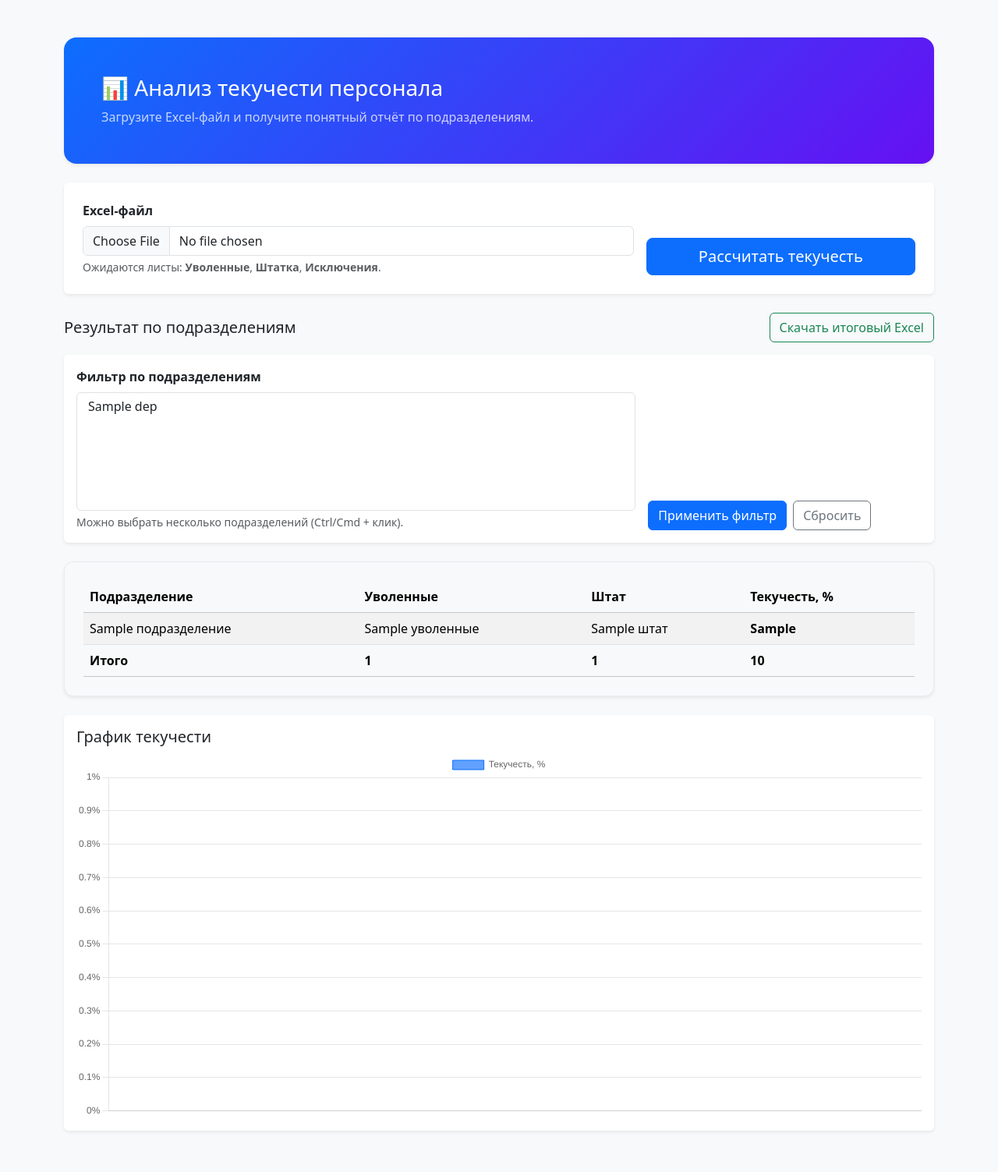
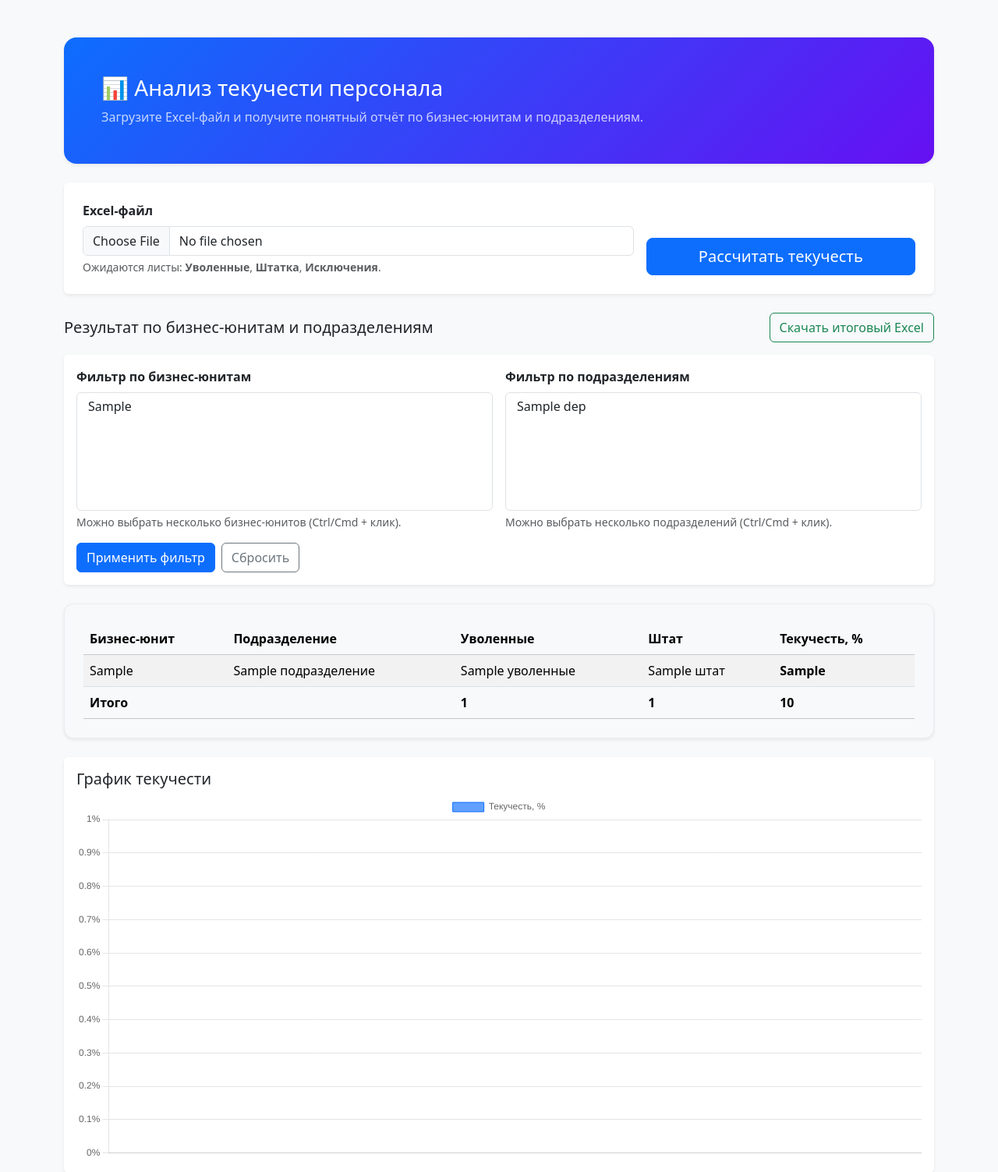
Before and after one commit to ZloyDedulkins/HR-, a Flask app: template templates/index.html in a window 1280 px wide. Shown: the top 1503 px of the page at 78% size. Before the commit the page ends 1451 px from the top, so only its background shows below. Run offline with Flask 3, Linux system fonts and the light colour scheme; the template is opened without the code that fills it: most values are stand-ins (such as "Sample title", 1, 10 or a date in 2020).

Commit message:
Добавить определение бизнес-юнита и фильтр по нему

```diff
--- a/app.py
+++ b/app.py
@@ -1,10 +1,62 @@
 from io import BytesIO
-
 from flask import Flask, redirect, render_template, request, send_file, session, url_for
 import pandas as pd
 
 app = Flask(__name__)
 app.secret_key = 'hr-dashboard-secret-key'
+
+AZS_POSITIONS = {
+    'администратор',
+    'бригадир-заправщик',
+    'заместитель директора азс по направлению розничной торговли',
+    'заправщик',
+    'заправщик агнкс',
+    'оператор-кассир',
+    'старший оператор-кассир',
+    'уборщик',
+    'фармацевт',
+}
+
+MB_POSITIONS = {
+    'директор кафе',
+    'заместитель директора азс по направлению кафе',
+    'кассир',
+    'менеджер кафе',
+    'повар',
+    'работник торгового зала',
+}
+
+
+def find_column(df: pd.DataFrame, variants: list[str]) -> str | None:
+    normalized = {str(col).strip().lower(): col for col in df.columns}
+    for variant in variants:
+        found = normalized.get(variant.lower())
+        if found:
+            return found
+    return None
+
+
+def normalize_text(value) -> str:
+    if pd.isna(value):
+        return ''
+    return str(value).strip()
+
+
+def determine_business_unit(department, position) -> str:
+    department_str = normalize_text(department)
+    position_str = normalize_text(position).lower()
+    first_symbol = department_str[:1].upper()
+
+    if first_symbol == 'М':
+        return 'БК'
+
+    if first_symbol.isdigit() or first_symbol == 'О':
+        if position_str in AZS_POSITIONS:
+            return 'АЗС'
+        if position_str in MB_POSITIONS:
+            return 'МБ'
+
+    return 'Не определен'
 
 
 def is_adult_at_dismissal(row: pd.Series) -> bool:
@@ -29,14 +81,31 @@ def build_full_result(file_obj) -> pd.DataFrame:
     fired_clean = fired[~fired['ФИО'].isin(exclude['ФИО'])].copy()
     fired_clean = fired_clean[fired_clean.apply(is_adult_at_dismissal, axis=1)]
 
-    fired_counts = fired_clean.groupby('подразделение').size().reset_index(name='Уволенные')
+    fired_position_col = find_column(fired_clean, ['должность'])
+    fired_clean['подразделение'] = fired_clean['подразделение'].fillna('Без подразделения').astype(str)
+    fired_clean['Бизнес-юнит'] = fired_clean.apply(
+        lambda row: determine_business_unit(row['подразделение'], row[fired_position_col] if fired_position_col else ''),
+        axis=1,
+    )
+    fired_counts = fired_clean.groupby(['Бизнес-юнит', 'подразделение']).size().reset_index(name='Уволенные')
+
+    staff_business_unit_col = find_column(staff, ['бизнес-юнит', 'бизнес юнит', 'бизнес-юнита', 'бизнес юнита'])
+    staff_position_col = find_column(staff, ['должность'])
 
     staff_base = staff[['подразделение', 'штат']].copy()
     staff_base['подразделение'] = staff_base['подразделение'].fillna('Без подразделения').astype(str)
+    if staff_business_unit_col:
+        staff_base['Бизнес-юнит'] = staff[staff_business_unit_col].fillna('Не определен').astype(str)
+    else:
+        staff_base['Бизнес-юнит'] = staff.apply(
+            lambda row: determine_business_unit(row['подразделение'], row[staff_position_col] if staff_position_col else ''),
+            axis=1,
+        )
 
     fired_counts['подразделение'] = fired_counts['подразделение'].fillna('Без подразделения').astype(str)
+    fired_counts['Бизнес-юнит'] = fired_counts['Бизнес-юнит'].fillna('Не определен').astype(str)
 
-    result_df = staff_base.merge(fired_counts, on='подразделение', how='left')
+    result_df = staff_base.merge(fired_counts, on=['Бизнес-юнит', 'подразделение'], how='left')
     result_df['Уволенные'] = result_df['Уволенные'].fillna(0).astype(int)
     result_df['штат'] = pd.to_numeric(result_df['штат'], errors='coerce').fillna(0)
 
@@ -46,14 +115,24 @@ def build_full_result(file_obj) -> pd.DataFrame:
         (result_df.loc[non_zero_staff, 'Уволенные'] / result_df.loc[non_zero_staff, 'штат']) * 100
     ).round(2)
 
-    result_df = result_df.sort_values('подразделение', ascending=True)
+    result_df = result_df.sort_values(['Бизнес-юнит', 'подразделение'], ascending=True)
     return result_df
 
 
-def apply_department_filter(result_df: pd.DataFrame, selected_departments: list[str]) -> pd.DataFrame:
-    if not selected_departments:
-        return result_df
-    return result_df[result_df['подразделение'].isin(selected_departments)].copy()
+def apply_filters(
+    result_df: pd.DataFrame,
+    selected_departments: list[str],
+    selected_business_units: list[str],
+) -> pd.DataFrame:
+    filtered = result_df.copy()
+
+    if selected_departments:
+        filtered = filtered[filtered['подразделение'].isin(selected_departments)]
+
+    if selected_business_units:
+        filtered = filtered[filtered['Бизнес-юнит'].isin(selected_business_units)]
+
+    return filtered.copy()
 
 
 @app.route('/', methods=['GET', 'POST'])
@@ -79,12 +158,15 @@ def index():
     chart_labels = []
     chart_values = []
     department_options = []
+    business_unit_options = []
     selected_departments = request.args.getlist('departments')
+    selected_business_units = request.args.getlist('business_units')
 
     if full_records:
         full_result_df = pd.DataFrame(full_records)
         department_options = full_result_df['подразделение'].dropna().astype(str).sort_values().unique().tolist()
-        filtered_df = apply_department_filter(full_result_df, selected_departments)
+        business_unit_options = full_result_df['Бизнес-юнит'].dropna().astype(str).sort_values().unique().tolist()
+        filtered_df = apply_filters(full_result_df, selected_departments, selected_business_units)
 
         summary = {
             'total_fired': int(filtered_df['Уволенные'].sum()),
@@ -92,7 +174,7 @@ def index():
             'total_staff': round(filtered_df['штат'].sum(), 2) if not filtered_df.empty else 0,
         }
 
-        chart_labels = filtered_df['подразделение'].tolist()
+        chart_labels = [f"{bu} / {dep}" for bu, dep in zip(filtered_df['Бизнес-юнит'], filtered_df['подразделение'])]
         chart_values = filtered_df['Текучесть %'].fillna(0).tolist()
         result = filtered_df.to_dict(orient='records')
         session['result_records'] = result
@@ -105,7 +187,9 @@ def index():
         chart_values=chart_values,
         error=error,
         department_options=department_options,
+        business_unit_options=business_unit_options,
         selected_departments=selected_departments,
+        selected_business_units=selected_business_units,
     )
 
 
--- a/templates/index.html
+++ b/templates/index.html
@@ -26,7 +26,7 @@
 <div class="container py-4 py-md-5">
     <div class="app-header p-4 p-md-5 mb-4 shadow-sm">
         <h1 class="h3 h-md-2 mb-2">📊 Анализ текучести персонала</h1>
-        <p class="mb-0 opacity-75">Загрузите Excel-файл и получите понятный отчёт по подразделениям.</p>
+        <p class="mb-0 opacity-75">Загрузите Excel-файл и получите понятный отчёт по бизнес-юнитам и подразделениям.</p>
     </div>
 
     <div class="card border-0 shadow-sm mb-4">
@@ -52,14 +52,23 @@
 
     {% if result %}
     <div class="d-flex flex-column flex-md-row justify-content-between align-items-md-center gap-2 mb-3">
-        <h2 class="h5 mb-0">Результат по подразделениям</h2>
+        <h2 class="h5 mb-0">Результат по бизнес-юнитам и подразделениям</h2>
         <a class="btn btn-outline-success" href="{{ url_for('download_result') }}">Скачать итоговый Excel</a>
     </div>
 
     <div class="card border-0 shadow-sm mb-4">
         <div class="card-body">
             <form method="get" class="row g-3 align-items-end">
-                <div class="col-12 col-lg-8">
+                <div class="col-12 col-lg-6">
+                    <label for="business_units" class="form-label fw-semibold">Фильтр по бизнес-юнитам</label>
+                    <select id="business_units" name="business_units" class="form-select" multiple size="6">
+                        {% for bu in business_unit_options %}
+                        <option value="{{ bu }}" {% if bu in selected_business_units %}selected{% endif %}>{{ bu }}</option>
+                        {% endfor %}
+                    </select>
+                    <div class="form-text">Можно выбрать несколько бизнес-юнитов (Ctrl/Cmd + клик).</div>
+                </div>
+                <div class="col-12 col-lg-6">
                     <label for="departments" class="form-label fw-semibold">Фильтр по подразделениям</label>
                     <select id="departments" name="departments" class="form-select" multiple size="6">
                         {% for dep in department_options %}
@@ -68,7 +77,7 @@
                     </select>
                     <div class="form-text">Можно выбрать несколько подразделений (Ctrl/Cmd + клик).</div>
                 </div>
-                <div class="col-12 col-lg-4 d-flex gap-2">
+                <div class="col-12 d-flex gap-2">
                     <button type="submit" class="btn btn-primary">Применить фильтр</button>
                     <a href="{{ url_for('index') }}" class="btn btn-outline-secondary">Сбросить</a>
                 </div>
@@ -81,6 +90,7 @@
             <table class="table table-striped table-hover align-middle mb-0">
                 <thead class="table-light">
                     <tr>
+                        <th>Бизнес-юнит</th>
                         <th>Подразделение</th>
                         <th>Уволенные</th>
                         <th>Штат</th>
@@ -90,6 +100,7 @@
                 <tbody>
                     {% for row in result %}
                     <tr>
+                        <td>{{ row['Бизнес-юнит'] }}</td>
                         <td>{{ row['подразделение'] }}</td>
                         <td>{{ row['Уволенные'] }}</td>
                         <td>{{ row['штат'] }}</td>
@@ -99,7 +110,7 @@
                 </tbody>
                 <tfoot class="table-light fw-semibold">
                     <tr>
-                        <td>Итого</td>
+                        <td colspan="2">Итого</td>
                         <td>{{ summary['total_fired'] }}</td>
                         <td>{{ summary['total_staff'] }}</td>
                         <td>{{ summary['avg_turnover'] }}</td>
```
